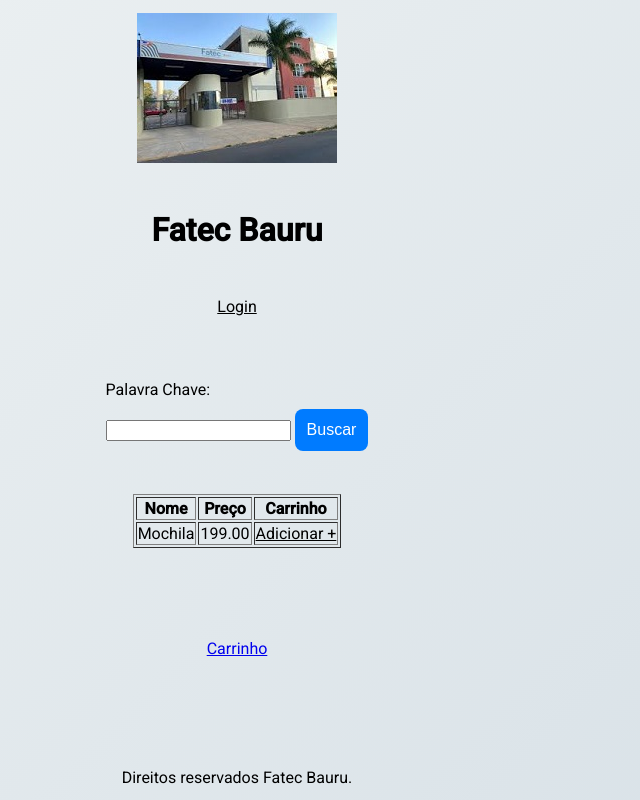
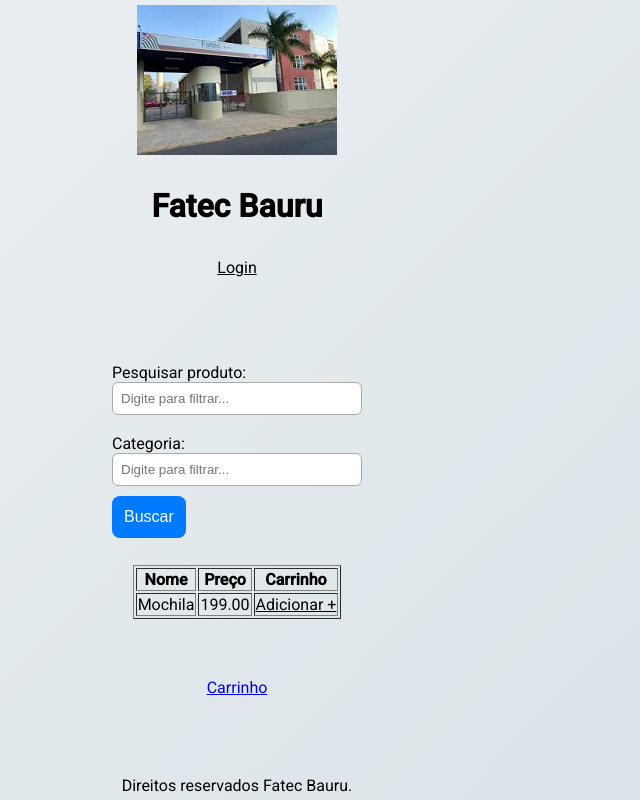
Before and after one commit to grolla010/projetoFatec, a PHP site: page /user/index.php in a window 1280 px wide. Shown: the whole page, without its empty margins (403-1043 px from the left). Run offline with PHP 8.4, Linux system fonts and the light colour scheme; data comes from the database, SQL or seed files in the repository.

Commit message:
Update index.php
Arrumando index do user, para pesquisa por categoria

```diff
--- a/user/index.php
+++ b/user/index.php
@@ -13,20 +13,127 @@
 <form>
 
     <br><br>
-    Palavra Chave:
+
+    <br><br>
+    Pesquisar produto:
     <br>
-    <input type="text" name="kw" value="<?= (isset($_GET['kw']) && $_GET['kw']) ? $_GET['kw'] : '' ?>">
+    <div class="select-container">
+        <input type="text" id="kw_produto" name="kw_produto" class="select-search" placeholder="Digite para filtrar..."
+            value="<?= (isset($_GET['kw_produto']) && $_GET['kw_produto']) ? $_GET['kw_produto'] : '' ?>">
+    </div>
+    <br>
+
+    <label>Categoria:</label><br>
+    <div class="select-container">
+        <input type="text" id="kw_categoria" name="kw_categoria" class="select-search" placeholder="Digite para filtrar..."
+            value="<?= (isset($_GET['kw_categoria']) && $_GET['kw_categoria']) ? $_GET['kw_categoria'] : '' ?>">
+        <div id="dropdown" class="dropdown-list"></div>
+    </div>
+
+    <script>
+        // Preenche categorias via PHP
+        const categorias = [
+            <?php
+            $catLink = mysqli_connect('localhost', 'root', '', 'sistema');
+            if ($catLink) {
+                $csql = "SELECT name FROM category ORDER BY name";
+                if ($cres = mysqli_query($catLink, $csql)) {
+                    $values = [];
+                    while ($crow = mysqli_fetch_assoc($cres)) {
+                        $values[] = "'" . addslashes($crow['name']) . "'";
+                    }
+                    echo implode(',', $values);
+                    mysqli_free_result($cres);
+                }
+                mysqli_close($catLink);
+            }
+            ?>
+        ];
+
+        // JS para dropdown filtrável
+        const input = document.getElementById('kw_categoria');
+        const dropdown = document.getElementById('dropdown');
+
+        function showDropdown(filtered) {
+            dropdown.innerHTML = '';
+            filtered.forEach(item => {
+                const div = document.createElement('div');
+                div.textContent = item;
+                div.onclick = () => {
+                    input.value = item;
+                    dropdown.style.display = 'none';
+                };
+                dropdown.appendChild(div);
+            });
+            dropdown.style.display = filtered.length ? 'block' : 'none';
+        }
+
+        input.addEventListener('input', () => {
+            const val = input.value.toLowerCase();
+            const filtered = categorias.filter(c => c.toLowerCase().includes(val));
+            showDropdown(filtered);
+        });
+
+        input.addEventListener('focus', () => showDropdown(categorias));
+        document.addEventListener('click', e => {
+            if (!e.target.closest('.select-container')) dropdown.style.display = 'none';
+        });
+    </script>
     <button id="btn-buscar" type="submit">Buscar</button>
 </form>
 
 <?php
 $link = mysqli_connect('localhost', 'root', '', 'sistema');
-$sql = "select * from product";
-if (isset($_GET['kw']) && $_GET['kw']) {
-    $sql .= " where name like '%" . $_GET['kw'] . "%'";
+if (!$link) {
+    die('Erro ao conectar ao banco de dados.');
 }
-$sql .= " order by name";
-$result = mysqli_query($link, $sql);
+
+// Consulta inteligente: filtra por produto (kw_produto) e/ou categoria (kw_categoria).
+$sql = "SELECT p.* FROM product p LEFT JOIN category c ON p.id_category = c.id_category";
+$where = [];
+$params = [];
+$types = '';
+
+// filtro por nome do produto
+if (!empty($_GET['kw_produto'])) {
+    $where[] = "p.name LIKE ?";
+    $types .= 's';
+    $params[] = '%' . $_GET['kw_produto'] . '%';
+}
+
+// filtro por nome da categoria
+if (!empty($_GET['kw_categoria'])) {
+    $where[] = "c.name LIKE ?";
+    $types .= 's';
+    $params[] = '%' . $_GET['kw_categoria'] . '%';
+}
+
+if (!empty($where)) {
+    // quando há mais de um filtro, aplicamos todos (AND). Se quiser OR, troque " AND " por " OR ".
+    $sql .= " WHERE " . implode(" AND ", $where);
+}
+
+$sql .= " ORDER BY p.name";
+
+// Usar prepared statement para evitar SQL injection
+$stmt = mysqli_prepare($link, $sql);
+if ($stmt) {
+    if (!empty($params)) {
+        // bind_param requer referências
+        $bind_names = [];
+        $bind_names[] = &$types;
+        for ($i = 0; $i < count($params); $i++) {
+            $bind_names[] = &$params[$i];
+        }
+        call_user_func_array([$stmt, 'bind_param'], $bind_names);
+    }
+    mysqli_stmt_execute($stmt);
+    $result = mysqli_stmt_get_result($stmt);
+    // $result será usado abaixo — pode ter 0 linhas
+} else {
+    // fallback simples caso prepare falhe
+    $result = mysqli_query($link, $sql);
+}
 if (mysqli_num_rows($result) > 0) {
 ?>
     <table border="1">
```
